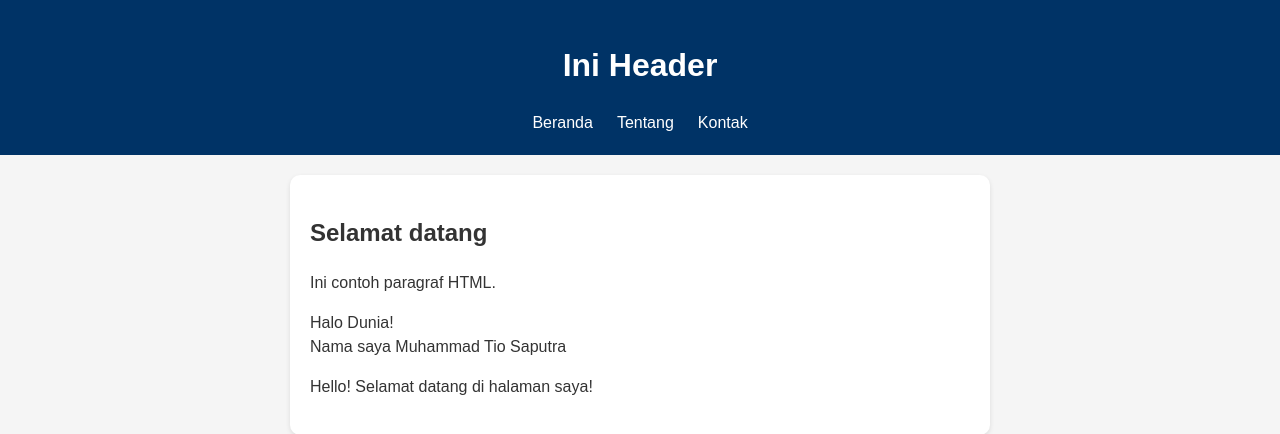
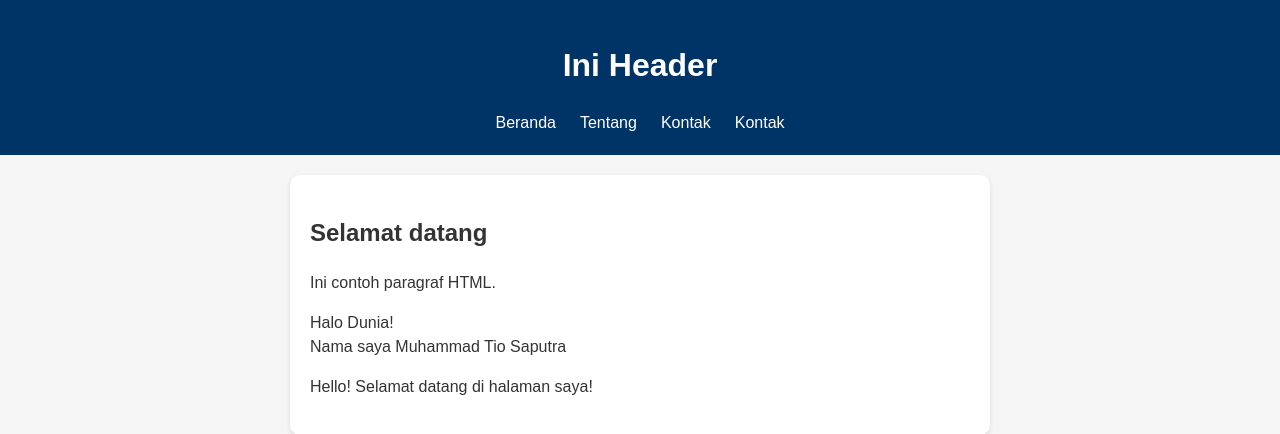
Before and after one commit to 2511500058-cell/2511500058-PWD-TI1B-2526O, a PHP site: page /pertemuan-06/index.php in a window 1280 px wide. Shown: the top 434 px of the page. Run offline with PHP 8.4, Linux system fonts and the light colour scheme.

```diff
--- a/pertemuan-06/index.php
+++ b/pertemuan-06/index.php
@@ -19,6 +19,7 @@
                 <li><a href="#home">Beranda</a></li>
                 <li><a href="#about">Tentang</a></li>
                 <li><a href="#contact">Kontak</a></li>
+                <li><a href="#ipk">Kontak</a></li>
             </ul>
         </nav>
     </header>
@@ -178,7 +179,6 @@ echo "<br>Nama saya Muhammad Tio Saputra"
         echo "<p><strong>IPK =</strong> " . number_format($IPK, 2) . "</p>";
         ?>
       </section>
-
         <section id="contact">
             <h2>Kontak Saya</h2>
             <form action="" method="GET">
```
